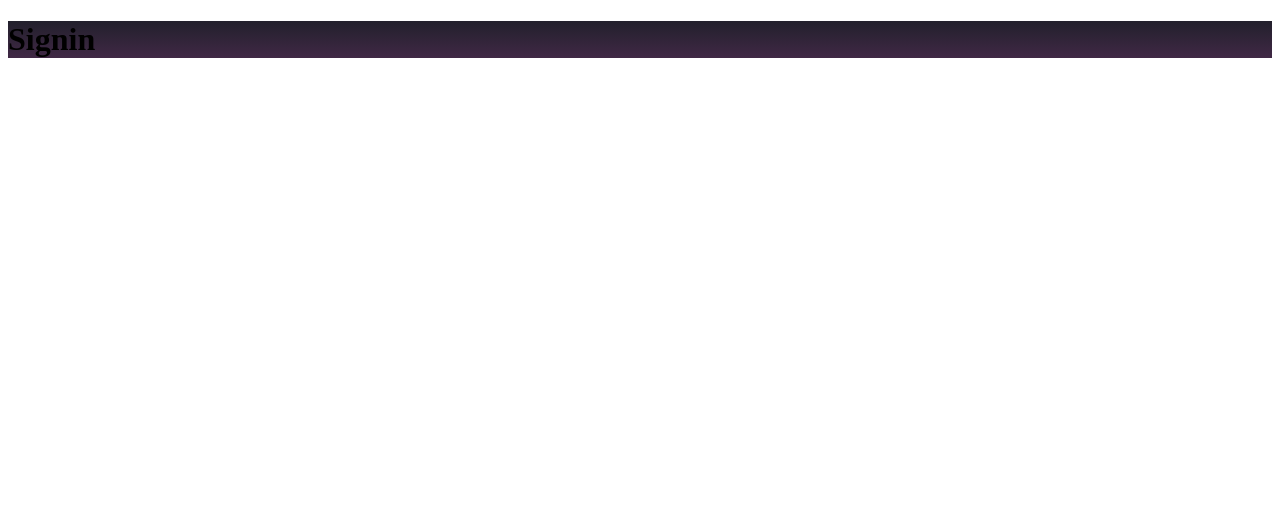
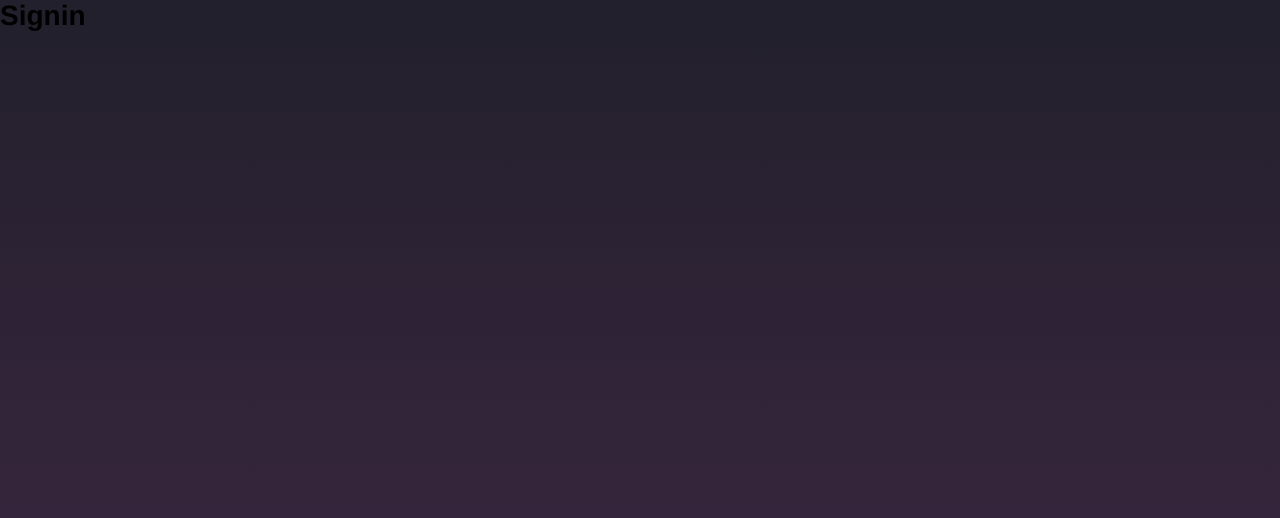
Before and after one commit to tgmarinho/meetapp-react, a React (Create React App) app: page / in a window 1280 px wide. Shown: the top 518 px of the page. Built offline with nearby package versions, Linux system fonts and the light colour scheme.

Commit message:
MeetApp Web - global styles

```diff
--- a/src/App.js
+++ b/src/App.js
@@ -3,11 +3,13 @@ import React from "react";
 import { Router } from "react-router-dom";
 import Routes from "./routes";
 import history from "./services/history";
+import GlobalStyle from "./styles/global";
 
 function App() {
   return (
     <Router history={history}>
       <Routes />
+      <GlobalStyle />
     </Router>
   );
 }
--- /dev/null
+++ b/src/styles/global.js
@@ -0,0 +1,31 @@
+import { createGlobalStyle } from "styled-components";
+
+export default createGlobalStyle`
+* {
+  margin: 0;
+  padding: 0;
+  outline: 0;
+  box-sizing: border-box;
+}
+*:focus {
+  outline: 0;
+}
+html, body, #root {
+  height: 100%;
+  body {
+    -webkit-font-smoothing: antialiased;
+  }
+  body, input, button {
+    font: 14px 'Helvetica', sans-serif;
+  }
+  a {
+    text-decoration: none;
+  }
+  ul {
+    list-style: none;
+  }
+  button {
+    cursor: pointer;
+  }
+}
+`;
```
